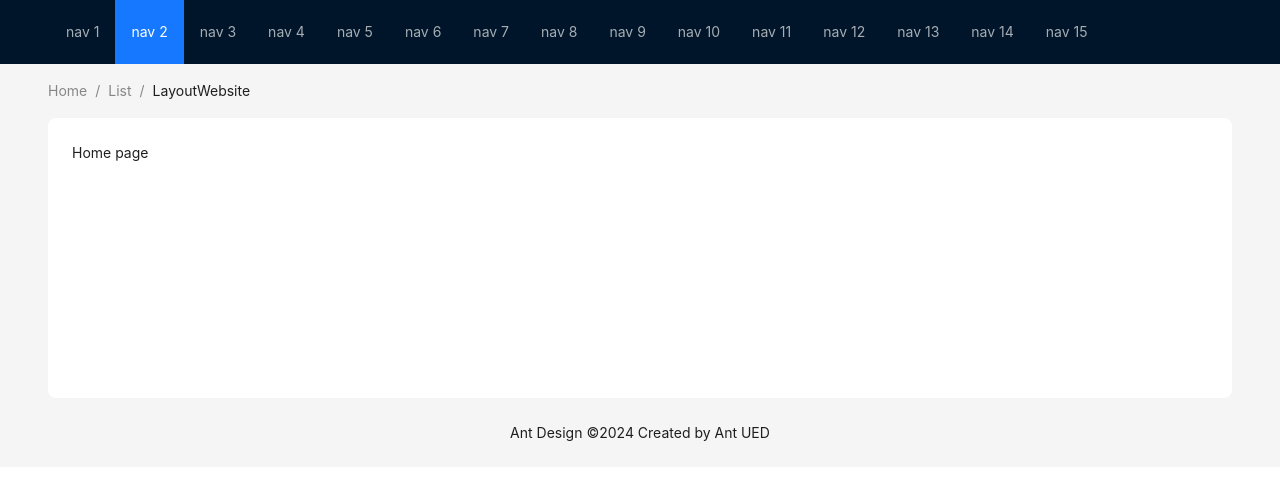
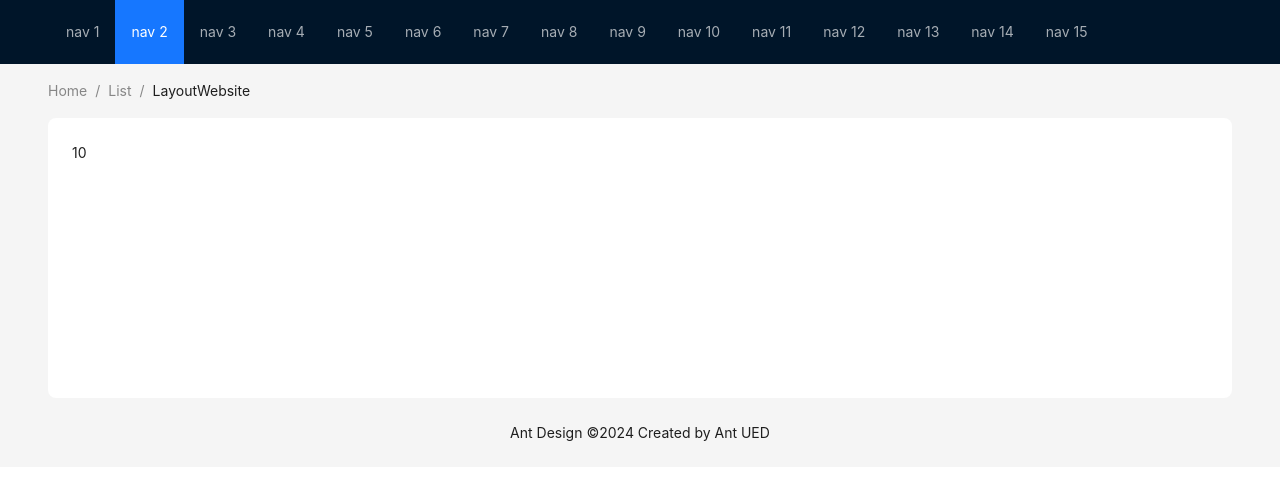
Before and after one commit to datlt2306/FPL-WEB209, a React (Vite) app: page / in a window 1280 px wide. Shown: the top 480 px of the page. Built offline with nearby package versions, Linux system fonts and the light colour scheme.

Commit message:
WD18402 - Buổi 13

```diff
--- a/src/App.jsx
+++ b/src/App.jsx
@@ -7,12 +7,13 @@ import ProductEdit from "./components/ProductEdit";
 import LayoutWebsite from "./layouts/LayoutWebsite";
 import Signup from "./pages/Signup";
 import Signin from "./pages/Signin";
+import Counter from "./components/Counter";
 const App = () => {
     return (
         <>
             <Routes>
                 <Route path="/" element={<LayoutWebsite />}>
-                    <Route index element={<h1>Home page</h1>} />
+                    <Route index element={<Counter />} />
                     <Route path="signup" element={<Signup />} />
                     <Route path="signin" element={<Signin />} />
                 </Route>
--- /dev/null
+++ b/src/components/Counter.jsx
@@ -0,0 +1,10 @@
+import { useContext } from "react";
+import { CountContext } from "../context/CounterContext";
+
+const Counter = () => {
+    const state = useContext(CountContext);
+    console.log(state);
+    return <div>{state}</div>;
+};
+
+export default Counter;
--- /dev/null
+++ b/src/context/CounterContext.jsx
@@ -0,0 +1,14 @@
+/* eslint-disable react/prop-types */
+import React, { useState } from "react";
+export const CountContext = React.createContext();
+
+const CounterContext = (props) => {
+    const [count] = useState(10);
+    return (
+        <div>
+            <CountContext.Provider value={count}>{props?.children}</CountContext.Provider>
+        </div>
+    );
+};
+
+export default CounterContext;
--- a/src/main.jsx
+++ b/src/main.jsx
@@ -1,15 +1,18 @@
-import { StrictMode } from "react";
+import { QueryClient, QueryClientProvider } from "@tanstack/react-query";
 import { createRoot } from "react-dom/client";
+import { BrowserRouter } from "react-router-dom";
 import App from "./App.jsx";
+import CounterContext from "./context/CounterContext.jsx";
 import "./index.css";
-import { BrowserRouter } from "react-router-dom";
-import { QueryClient, QueryClientProvider } from "@tanstack/react-query";
 
 const queryClient = new QueryClient();
+
 createRoot(document.getElementById("root")).render(
     <QueryClientProvider client={queryClient}>
         <BrowserRouter>
-            <App />
+            <CounterContext>
+                <App />
+            </CounterContext>
         </BrowserRouter>
     </QueryClientProvider>
 );
```
